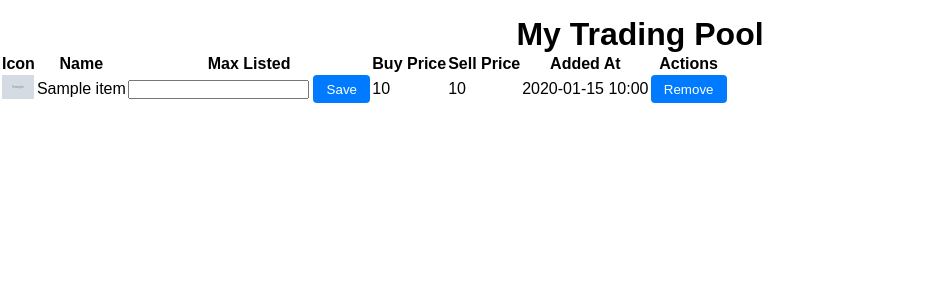
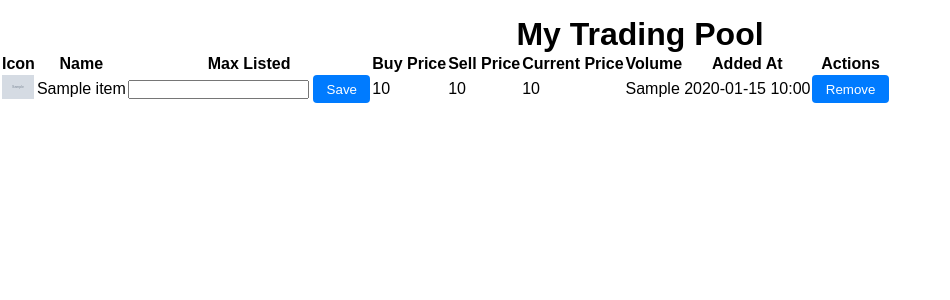
Before and after one commit to SlightlyMadMax/smt-backend, a Python web app: template smt/templates/pool_items.html in a window 1280 px wide. Shown: the part 61-361 px from the top of the page, without its empty margins (0-950 px from the left). Run offline with Jinja, Linux system fonts and the light colour scheme; the template is opened without the code that fills it: most values are stand-ins (such as "Sample title", 1, 10 or a date in 2020); grey boxes marked "Sample" are stand-in pictures.

Commit message:
update pool_items.html

```diff
--- a/smt/templates/pool_items.html
+++ b/smt/templates/pool_items.html
@@ -13,6 +13,8 @@
         <th>Max Listed</th>
         <th>Buy Price</th>
         <th>Sell Price</th>
+        <th>Current Price</th>
+        <th>Volume</th>
         <th>Added At</th>
         <th>Actions</th>
       </tr>
@@ -20,16 +22,13 @@
     <tbody>
     {% for item in items %}
       <tr>
-        <!-- Icon and display name -->
         <td>
           <img src="{{ item.icon_url }}" alt="{{ item.name }}" width="32">
         </td>
         <td>{{ item.name }}</td>
 
-        <!-- Editable max_listed -->
         <td>
-          <form method="post" action="api/v1/pool/update">
-            <input type="hidden" name="market_hash_name" value="{{ item.market_hash_name }}">
+          <form method="post" action="api/v1/pool/update/{{ item.market_hash_name }}">
             <input
               type="number"
               name="max_listed"
@@ -41,14 +40,12 @@
           </form>
         </td>
 
-        <!-- Last order prices -->
         <td>{{ item.buy_price if item.buy_price is not none else "–" }}</td>
         <td>{{ item.sell_price if item.sell_price is not none else "–" }}</td>
-
-        <!-- Timestamp -->
+        <td>{{ item.current_lowest_price if item.current_lowest_price is not none else "–" }}</td>
+        <td>{{ item.current_volume_24h if item.current_volume_24h is not none else "–" }}</td>
         <td>{{ item.created_at.strftime("%Y-%m-%d %H:%M") }}</td>
 
-        <!-- Remove action -->
         <td>
           <form method="post" action="api/v1/pool/remove">
             <input type="hidden" name="market_hash_name" value="{{ item.market_hash_name }}">
```
